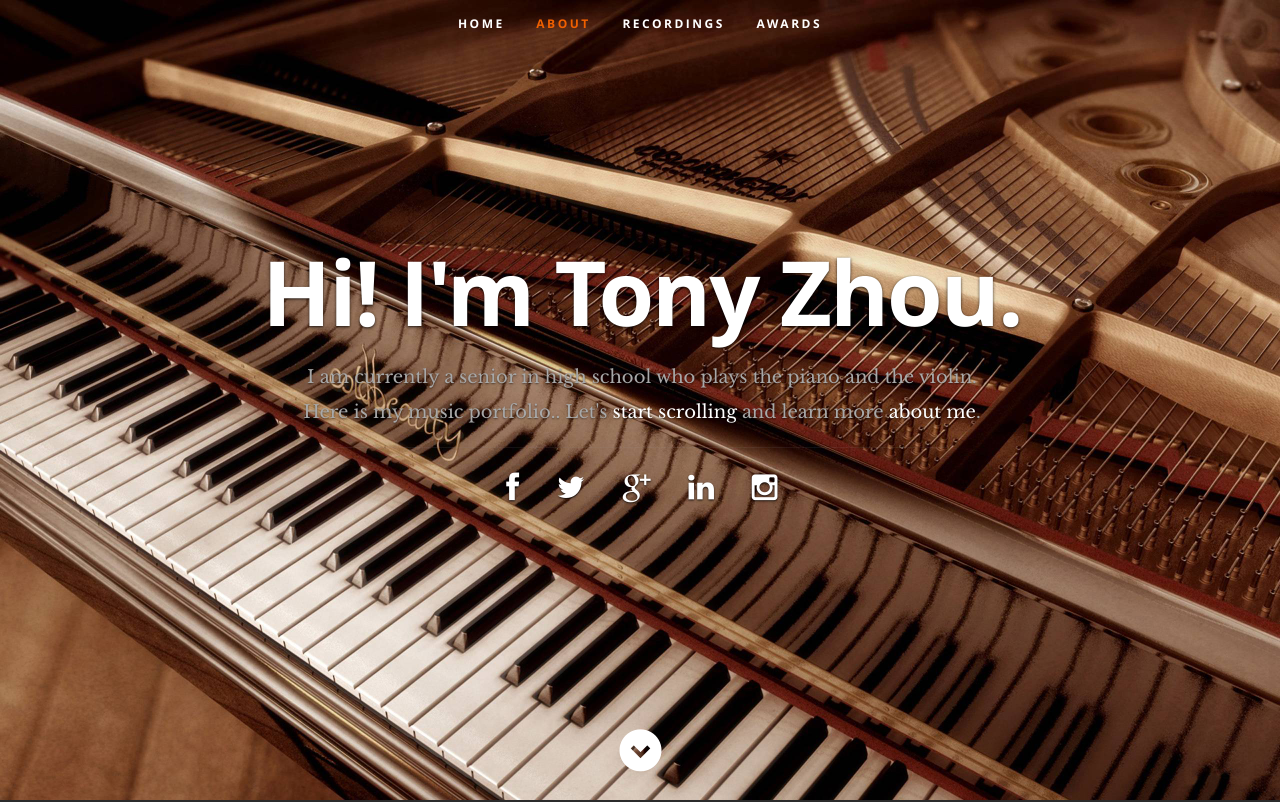
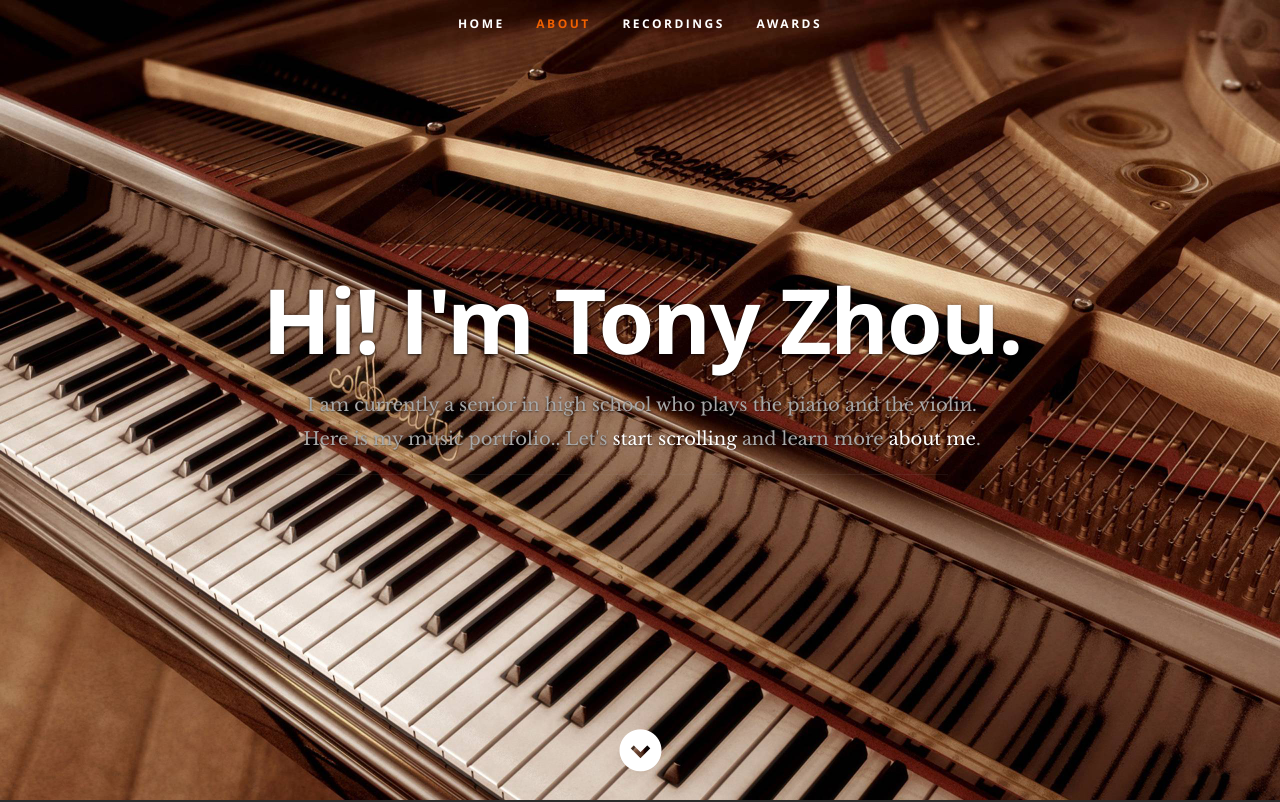
Before and after one commit to zhoutony05/music-portfolio, a plain HTML site: page index.html in a window 1280 px wide. Shown: the top 802 px of the page. Drawn offline with nearby package versions, Linux system fonts and the light colour scheme.

Commit message:
Update index.html

```diff
--- a/index.html
+++ b/index.html
@@ -59,13 +59,7 @@
                Let's <a class="smoothscroll" href="#about">start scrolling</a>
             and learn more <a class="smoothscroll" href="#about">about me</a>.</h3>
             <hr />
-            <ul class="social">
-               <li><a href="#"><i class="fa fa-facebook"></i></a></li>
-               <li><a href="#"><i class="fa fa-twitter"></i></a></li>
-               <li><a href="#"><i class="fa fa-google-plus"></i></a></li>
-               <li><a href="#"><i class="fa fa-linkedin"></i></a></li>
-               <li><a href="#"><i class="fa fa-instagram"></i></a></li>
-            </ul>
+
          </div>
       </div>
 
```
